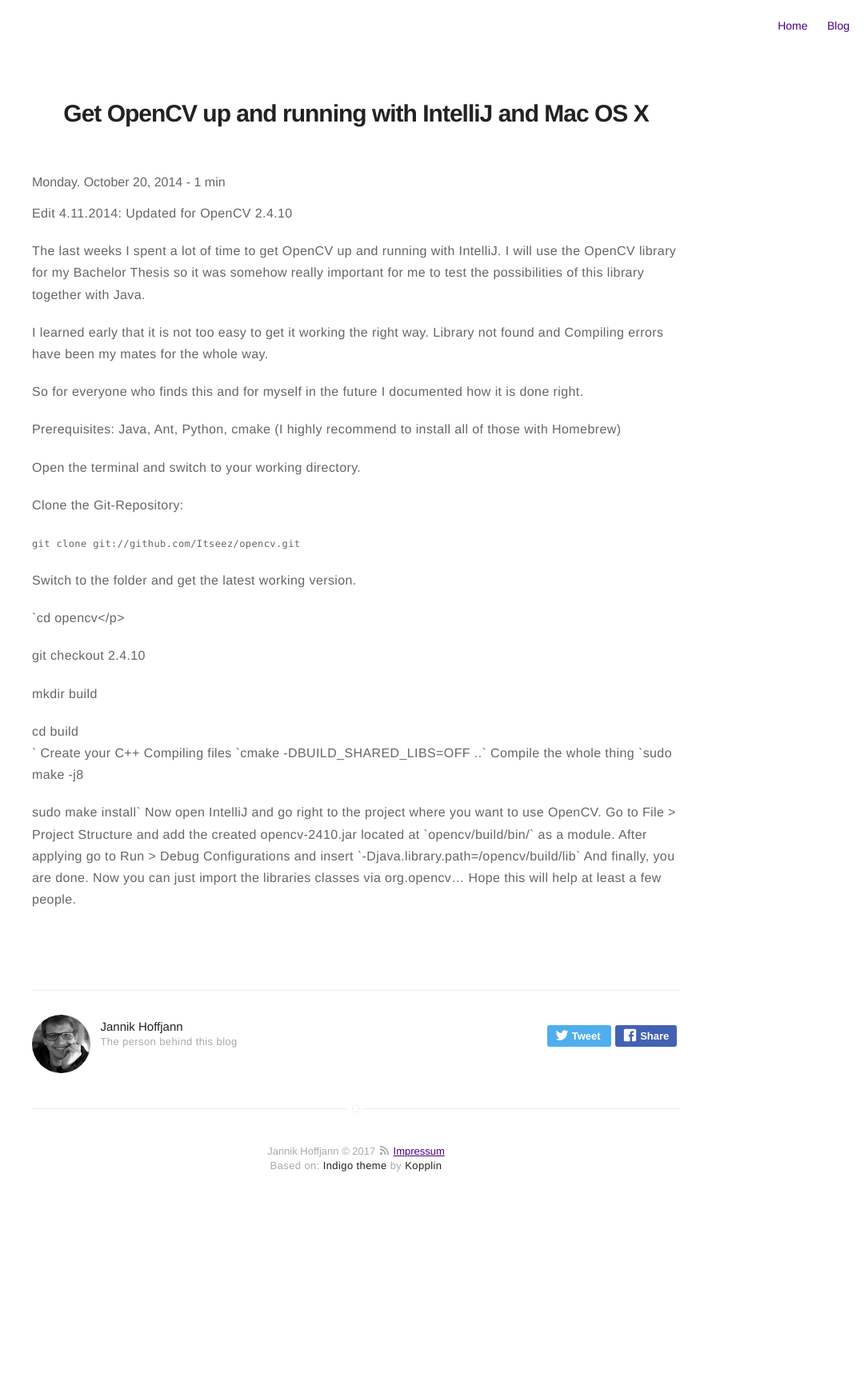
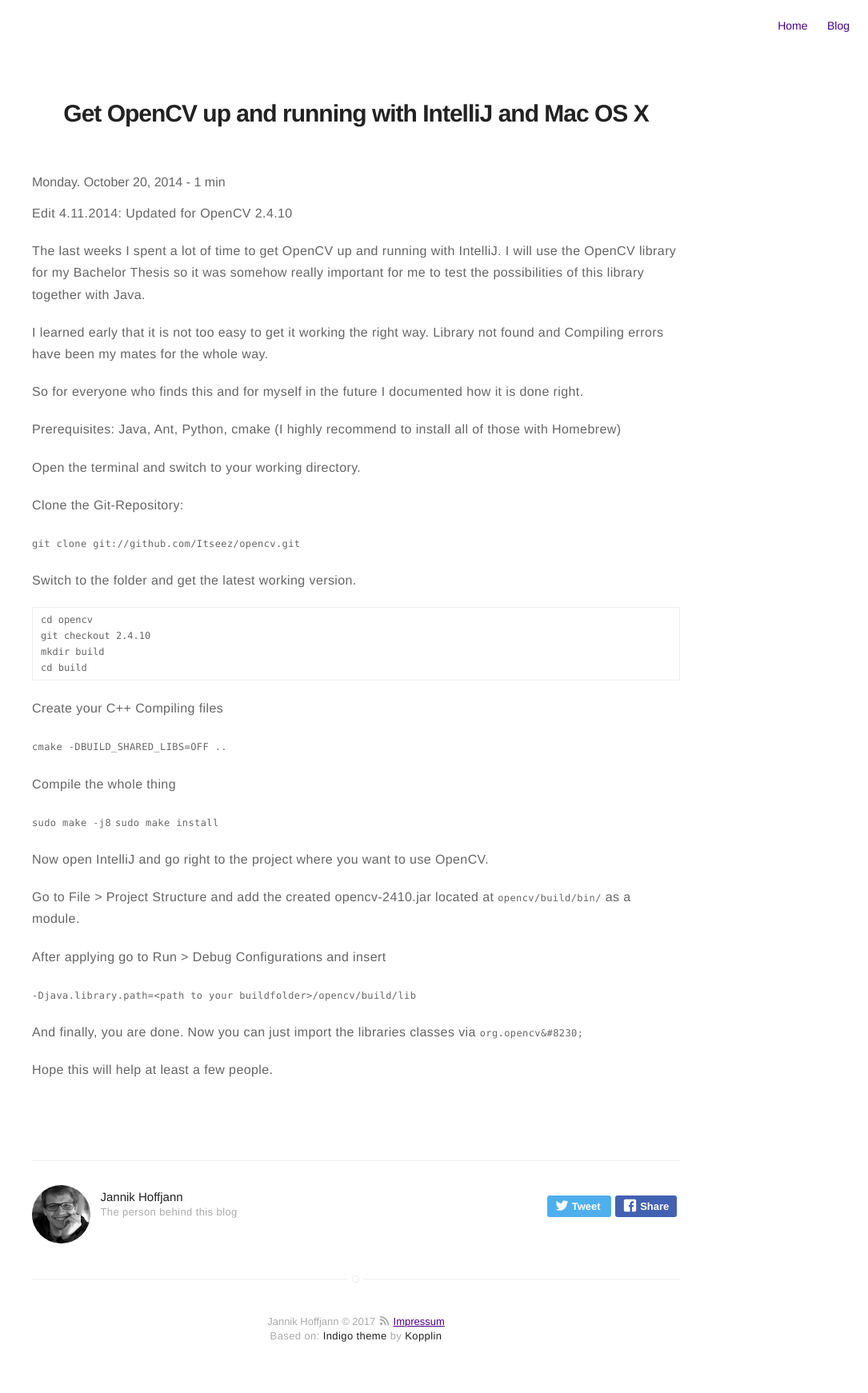
Before and after one commit to jhoffjann/blog, a Jekyll site: the page built from _posts/2014-10-20-get-opencv-up-and-running-with-intellij-and-mac-os-x.markdown, in a window 1280 px wide. Shown: the whole page at 80% size, without its empty margins (195-1280 px from the left). Built offline with Jekyll 4.4.1, drawn with Linux system fonts in a browser that asks for light colours; before the commit the page ends 1529 px from its top, so only the background shows below that.

Commit message:
fixed opencv blog post

````diff
--- a/_posts/2014-10-20-get-opencv-up-and-running-with-intellij-and-mac-os-x.markdown
+++ b/_posts/2014-10-20-get-opencv-up-and-running-with-intellij-and-mac-os-x.markdown
@@ -28,11 +28,12 @@
 
 Switch to the folder and get the latest working version.
 
-`cd opencv</p>
-<p>git checkout 2.4.10</p>
-<p>mkdir build</p>
-<p>cd build<br />
-`
+```
+cd opencv
+git checkout 2.4.10
+mkdir build
+cd build
+```
 
 Create your C++ Compiling files
 
@@ -40,8 +41,8 @@
 
 Compile the whole thing
 
-`sudo make -j8</p>
-<p>sudo make install`
+`sudo make -j8`
+`sudo make install`
 
 Now open IntelliJ and go right to the project where you want to use OpenCV.
 
@@ -51,6 +52,6 @@
 
 `-Djava.library.path=<path to your buildfolder>/opencv/build/lib`
 
-And finally, you are done. Now you can just import the libraries classes via org.opencv&#8230;
+And finally, you are done. Now you can just import the libraries classes via `org.opencv&#8230;`
 
 Hope this will help at least a few people.
````
